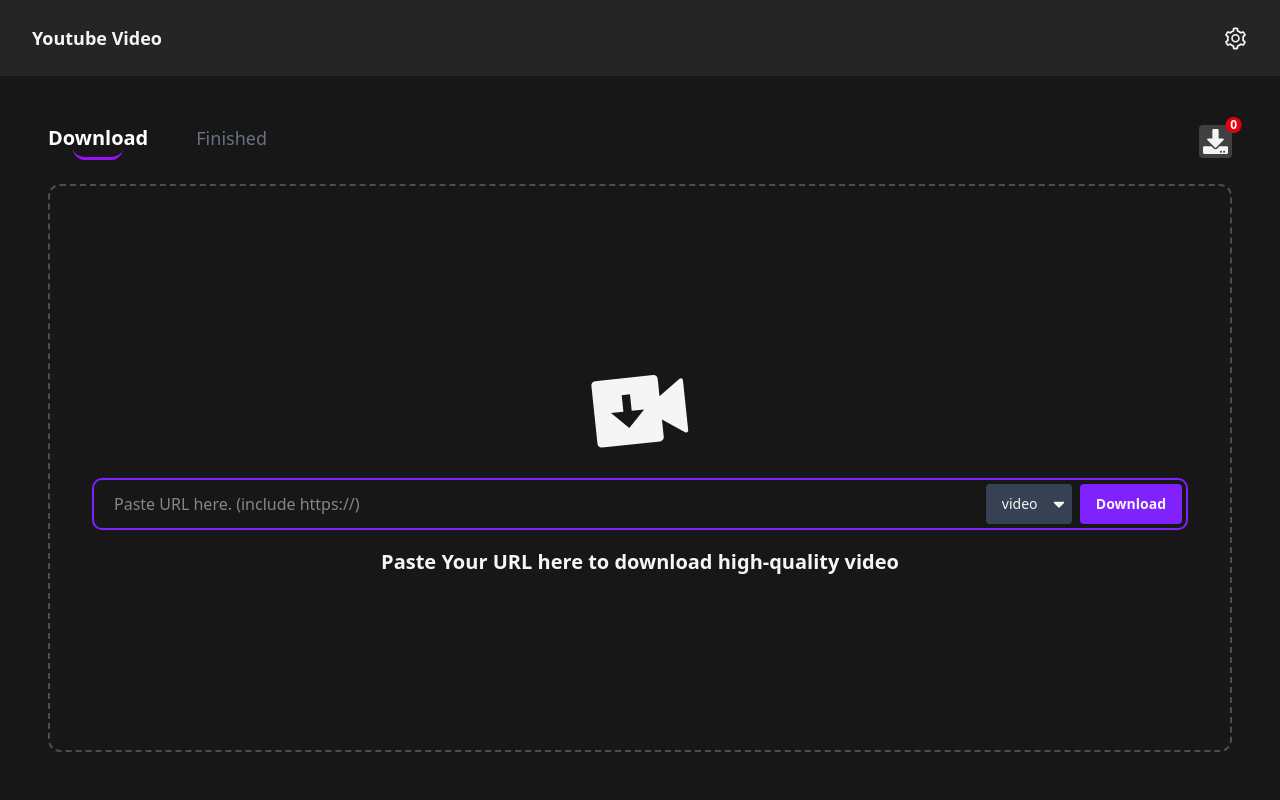
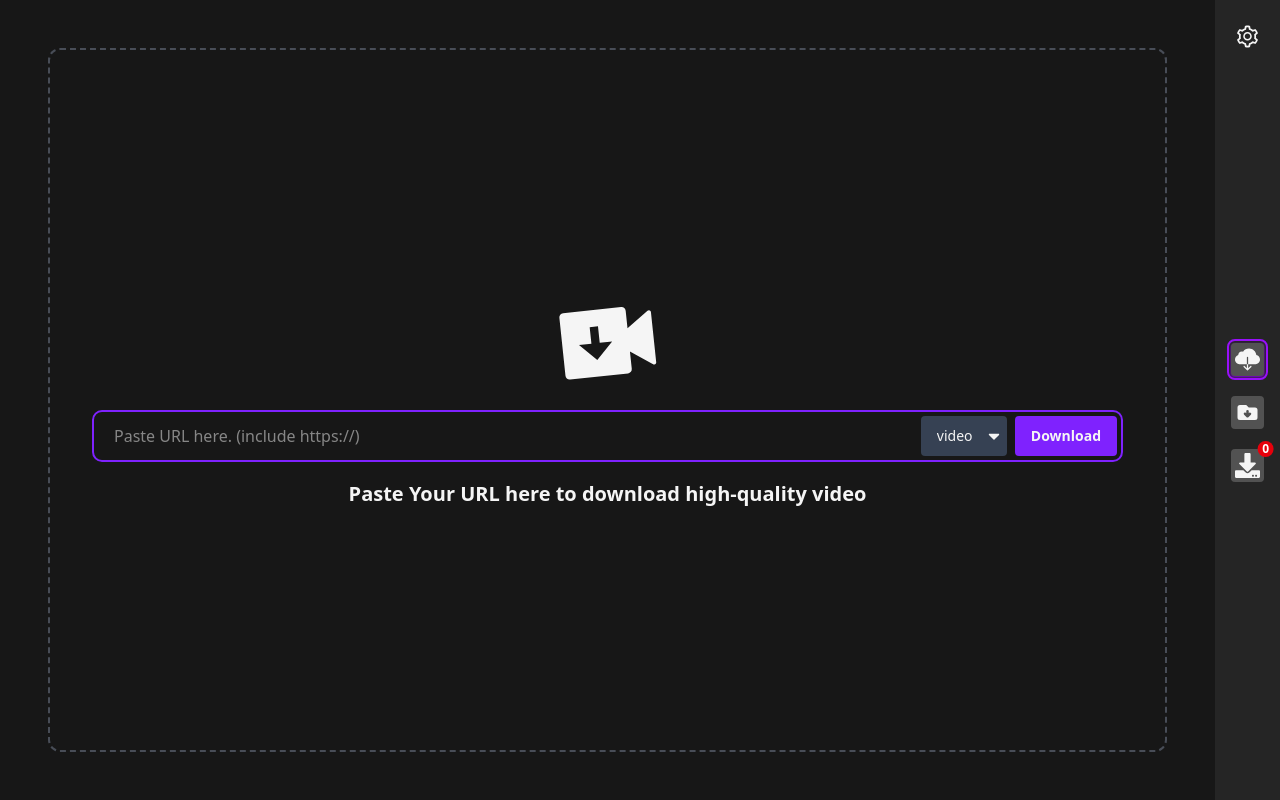
Before and after one commit to nidhish17/gravityBlu, a React (Vite) app in the folder frontend/: page / in a window 1280 px wide. Shown: the top 800 px of the page. Built offline with nearby package versions, Linux system fonts and the light colour scheme.

Commit message:
changed the navbar position to vertical and placed it on the right side. implemented page navigation too!

```diff
--- a/frontend/src/components/AppLayout.jsx
+++ b/frontend/src/components/AppLayout.jsx
@@ -2,17 +2,21 @@
 import {Toaster} from "react-hot-toast";
 import Downloader from "./Downloader.jsx";
 import {Tooltip} from "react-tooltip";
+import {useState} from "react";
 
 
 const AppLayout = function () {
 
+    const [page, setPage] = useState("download");
+
+
     return (
         <>
 
-            <main className="h-screen min-h-screen flex flex-col">
-                <Navbar/>
+            <main className="h-screen min-h-screen flex flex-row-reverse">
+                <Navbar page={page} setPage={setPage} />
 
-                <Downloader />
+                <Downloader page={page} setPage={setPage} />
 
             </main>
 
--- a/frontend/src/components/Downloader.jsx
+++ b/frontend/src/components/Downloader.jsx
@@ -6,50 +6,28 @@
 import Downloading from "./pages/Downloading.jsx";
 import useDownloadStore from "../hooks/useDownloadStore.js";
 
-const Downloader = function () {
+const Downloader = function ({page, setPage}) {
 
-    const [page, setPage] = useState("download");
     const totalVideosDownloading = useDownloadStore((state) => state.getTotalDownloading())
     const [loading, setLoading] = useState(false);
 
+    const renderPage = function () {
+        if (page === "download") {
+            return <Download loading={loading} setLoading={setLoading}/>;
+        } else if (page === "finished") {
+            return <Downloaded videosDownloading={totalVideosDownloading} />
+        } else if (page === "downloading") {
+            return <Downloading/>
+        }
+    }
+
+
     return (
         <Section className={`flex flex-col gap-y-6 basis-full`}>
-            <div className="flex flex-row justify-between items-center">
-                <div className="flex flex-row gap-x-12">
-                    <button onClick={() => setPage("download")}
-                            className={`${page === "download" ? "text-xl font-semibold text-white" :
-                                "text-gray-500 font-thin text-lg"} pb-2 cursor-pointer relative
-                                ${page === "download" && "after after:absolute after:inset-0 after:left-1/2 after:-translate-x-1/2 after:w-1/2 after:border-b-3 after:border-b-purple-600 after:rounded-b-xl"}`}>
-                        Download
-                    </button>
-
-                    <button onClick={() => setPage("finished")}
-                            className={`${page === "finished" ? "text-xl font-semibold text-white" :
-                                "text-gray-500 font-thin text-lg"} pb-2 cursor-pointer relative
-                                ${page === "finished" && "after after:absolute after:inset-0 after:left-1/2 after:-translate-x-1/2 after:w-1/2 after:border-b-3 after:border-b-purple-600 after:rounded-b-xl"}`}>
-                        Finished
-                    </button>
-                </div>
-
-                <div className="">
-                    <button onClick={() => setPage("downloading")}
-                            className={`relative cursor-pointer bg-neutral-700 p-1 rounded
-                            ${page === "downloading" && "outline-purple-600 outline-2 outline-offset-2 shadow-purple-700 shadow-sm"}`}>
-                        <FaDownload size={25}/>
-                        <span className={`absolute rounded-full size-4 flex items-center justify-center bg-red-600
-                            text-white top-0 right-0 text-xs font-bold translate-x-[60%] -translate-y-1/2`}>
-                            <span>{totalVideosDownloading}</span>
-                        </span>
-                    </button>
-                </div>
-
-            </div>
-
-
-            {page === "download" ? <Download loading={loading} setLoading={setLoading}/> : page === "downloading" ?
-                <Downloading/> : page === "finished" && <Downloaded videosDownloading={totalVideosDownloading} />}
-
-
+            {renderPage()}
+            {/*this is the page renderer and the above is the navbar for setting what page to load*/}
+            {/*{page === "download" ? <Download loading={loading} setLoading={setLoading}/> : page === "downloading" ?*/}
+            {/*    <Downloading/> : page === "finished" && <Downloaded videosDownloading={totalVideosDownloading} />}*/}
         </Section>
     );
 }
--- a/frontend/src/components/ui/Navbar.jsx
+++ b/frontend/src/components/ui/Navbar.jsx
@@ -5,19 +5,20 @@
 import {createPortal} from "react-dom";
 import {GrUpdate} from "react-icons/gr";
 import {MdClose} from "react-icons/md";
+import {IoIosCloudDownload} from "react-icons/io";
+import {HiFolderDownload} from "react-icons/hi";
+import {FaDownload} from "react-icons/fa";
 
 export const SidebarContext = createContext(null);
 
-const Navbar = function () {
+const Navbar = function ({page, setPage}) {
     const [showAside, setShowAside] = useState(false);
     const appUpdateAvailable = useAppStore(state => state.appUpdateAvailable);
 
     return (
-        <header className="px-8 py-6 bg-neutral-800/95 ">
-            <nav className="flex justify-between items-center">
-                <ul className="*:hover:text-amber-100 *:transition-colors *:cursor-pointer text-lg">
-                    <li className="font-bold">Youtube Video</li>
-                </ul>
+        <header className="px-4 py-6 bg-neutral-800/95 max-w-[72px]">
+            <nav className="flex flex-col justify-between items-center h-full">
+                {/*settings button / open sidebar button*/}
                 <button onClick={() => setShowAside((show) => !show)}
                         className={`hover:text-amber-100 transition-colors duration-200 cursor-pointer
                         ${appUpdateAvailable &&
@@ -29,6 +30,30 @@
                 >
                     <AiOutlineSetting size={25}/>
                 </button>
+
+                {/*contains other things such as download vid, downloads, show downloading, show downloaded*/}
+                <ul className="*:hover:text-amber-100 *:transition-colors *:cursor-pointer text-lg flex flex-col gap-y-5">
+                    <button onClick={() => setPage("download")}
+                        className={`bg-neutral-600 hover:bg-neutral-700 p-1 rounded ${page === "download" && "outline-purple-600 outline-2 outline-offset-2 shadow-purple-700 shadow-sm"}`}
+                        data-tooltip-id = "tip"
+                        data-tooltip-content = "Download"
+                    >
+                        <IoIosCloudDownload size={25} />
+                    </button>
+
+                    <button onClick={() => setPage("finished")}
+                            className={`bg-neutral-600 hover:bg-neutral-700 p-1 rounded ${page === "finished" && "outline-purple-600 outline-2 outline-offset-2 shadow-purple-700 shadow-sm"}`}
+                            data-tooltip-id = "tip"
+                            data-tooltip-content = "Downloads"
+                        >
+                        <HiFolderDownload size={25} />
+                    </button>
+
+                    <CurrentlyDownloading setPage={setPage} page={page} />
+                </ul>
+
+                <div className=""></div>
+
             </nav>
             {appUpdateAvailable && <UpdateAvailablePortal setShowAside={setShowAside} />}
             <SidebarContext.Provider value={{setShowAside}}>
@@ -37,6 +62,25 @@
         </header>
     );
 }
+
+const CurrentlyDownloading = function ({setPage, page}) {
+    const totalVideosDownloading = 0;
+    return (
+        <button onClick={() => setPage("downloading")}
+                className={`relative cursor-pointer bg-neutral-600 hover:bg-neutral-700 p-1 rounded
+                ${page === "downloading" && "outline-purple-600 outline-2 outline-offset-2 shadow-purple-700 shadow-sm"}`}
+                data-tooltip-id = "tip"
+                data-tooltip-content = "Downloading"
+        >
+            <FaDownload size={25}/>
+            <span className={`absolute rounded-full size-4 flex items-center justify-center bg-red-600
+                text-white top-0 right-0 text-xs font-bold translate-x-[60%] -translate-y-1/2`}>
+                <span>{totalVideosDownloading}</span>
+            </span>
+        </button>
+    )
+}
+
 
 const UpdateAvailablePortal = function ({setShowAside}) {
     const [showMessage, setShowMessage] = useState(true);
```
